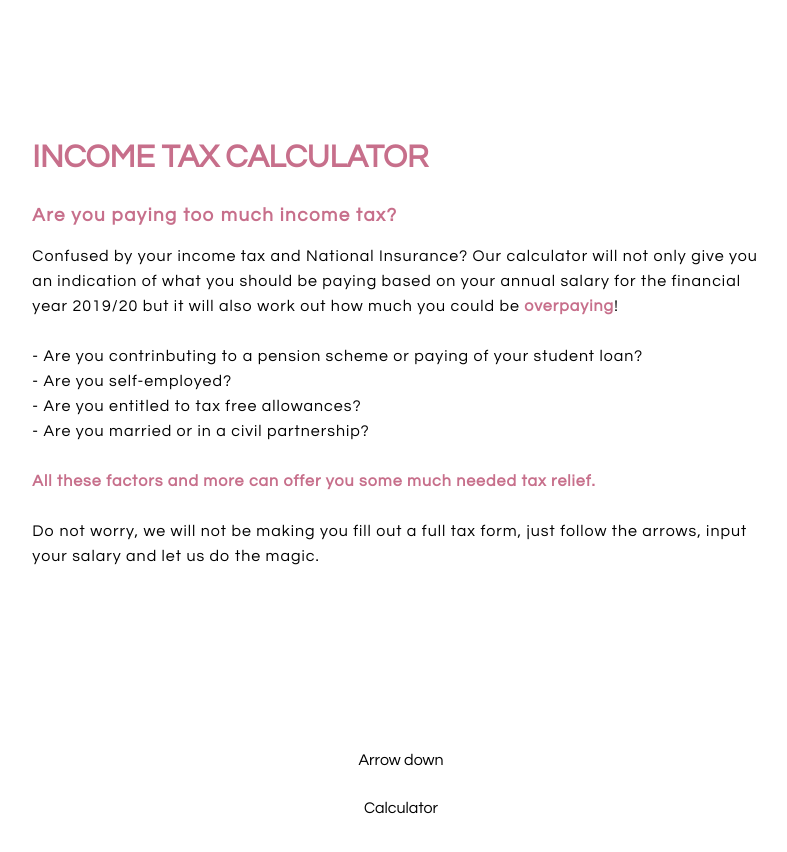
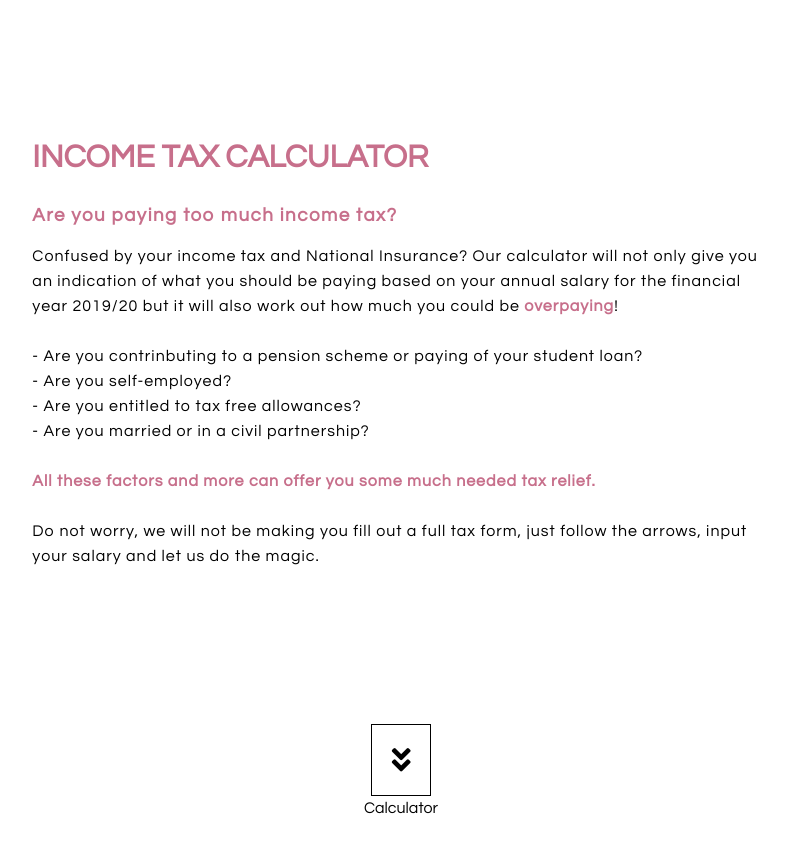
Before and after one commit to harrygturner/finimize-tax-challenge, a React (Create React App) app: page / in a window 1280 px wide. Shown: the top 852 px of the page, without its empty margins (239-1026 px from the left). Built offline with nearby package versions, Linux system fonts and the light colour scheme.

Commit message:
nav rotates

```diff
--- a/public/index.html
+++ b/public/index.html
@@ -7,6 +7,8 @@
     <meta name="theme-color" content="#000000" />
     <link rel="manifest" href="%PUBLIC_URL%/manifest.json" />
     <link href="https://fonts.googleapis.com/css?family=Poppins|Questrial&display=swap" rel="stylesheet">
+    <link rel="stylesheet" href="https://use.fontawesome.com/releases/v5.8.2/css/all.css"
+      integrity="sha384-oS3vJWv+0UjzBfQzYUhtDYW+Pj2yciDJxpsK1OYPAYjqT085Qq/1cq5FLXAZQ7Ay" crossorigin="anonymous">
     <title>Tax Calculator</title>
   </head>
   <body>
--- a/src/App.css
+++ b/src/App.css
@@ -24,10 +24,6 @@
   height: 90vh;
 }
 
-#nav {
-  height: 10vh;
-}
-
 .center {
   display: flex;
   justify-content: center;
@@ -40,3 +36,22 @@
   margin: auto;
   text-align: left;
 }
+
+#nav {
+  height: 10vh;
+}
+
+#nav .icon {
+  font-size: 30px;
+  cursor: pointer;
+  border: solid 1px black;
+}
+
+#nav .icon i {
+  margin: 20px;
+  transition: transform 2s;
+}
+
+.rotate {
+  transform: rotate(180deg)
+}
--- a/src/App.js
+++ b/src/App.js
@@ -7,11 +7,34 @@ import Navigation from './components/Navigation';
 
 class App extends Component {
 
+  componentDidMount() {
+    document.addEventListener('scroll', this.trackScrolling);
+  }
+
+  trackScrolling = () => {
+    const introEl = document.querySelector('#intro');
+    const navIcon = document.querySelector('#nav .icon i');
+    if(introEl.getBoundingClientRect().bottom < 100){
+      navIcon.classList.add('rotate')
+    } else {
+      navIcon.classList.remove('rotate')
+
+    }
+  }
+
+  animateScrollArrow = event => {
+    console.log('animate')
+  }
+
   render() {
     return (
       <div className="App">
-        < Introduction renderQuotes={this.quoteAnimation} />
-        < Navigation />
+        < Introduction
+          renderQuotes={this.quoteAnimation}
+        />
+        < Navigation
+          animateScrollArrow={this.animateScrollArrow}
+        />
         < Calculator />
       </div>
     );
--- a/src/components/Navigation.js
+++ b/src/components/Navigation.js
@@ -4,8 +4,8 @@ const Introduction = props => {
 
    return (
       <div id='nav' className='center'>
-         <div className='icon'>
-            Arrow down
+         <div className='icon' onMouseEnter={props.animateScrollArrow}>
+            <i className="fas fa-angle-double-down"></i>
          </div>
       </div>
    )
```
